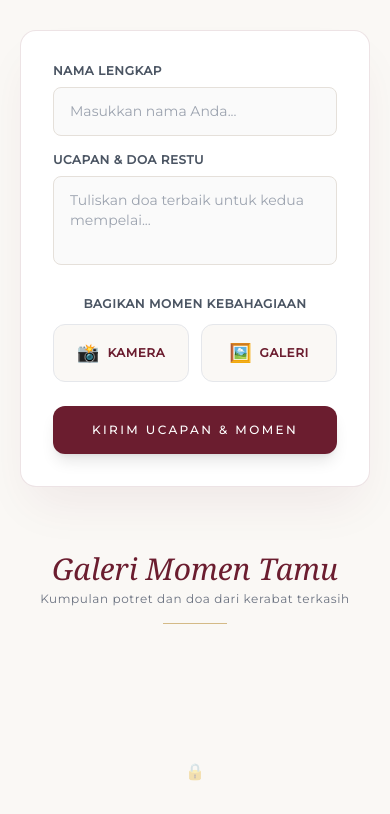
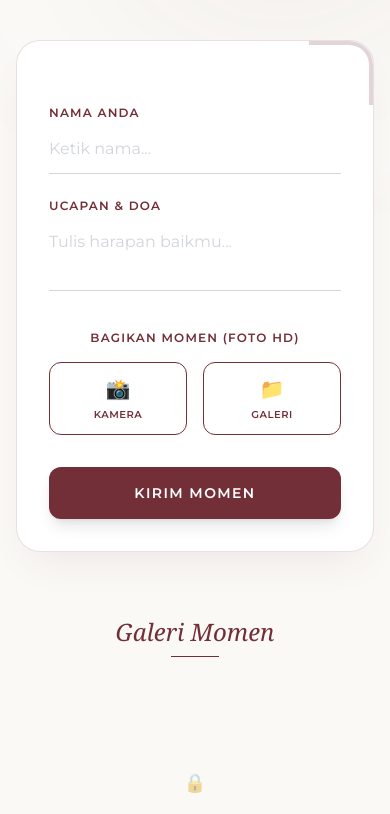
Before and after one commit to sarifarifin01/ARIFallForLINA, a plain HTML site: page index.html in a window 390 px wide. Shown: the part 175-989 px from the top of the page. Drawn offline with nearby package versions, Linux system fonts and the light colour scheme; no server answers; a web font is replaced by a local one.

Commit message:
Update index.html

```diff
--- a/index.html
+++ b/index.html
@@ -3,134 +3,118 @@
 <head>
     <meta charset="UTF-8">
     <meta name="viewport" content="width=device-width, initial-scale=1.0">
-    <title>The Wedding Celebration - Lina & Sarif</title>
+    <title>Buku Tamu Digital - Wedding</title>
     <script src="https://cdn.tailwindcss.com"></script>
-    <link href="https://fonts.googleapis.com/css2?family=Cormorant+Garamond:ital,wght@0,400;0,600;1,400&family=Montserrat:wght@300;400;500&display=swap" rel="stylesheet">
+    <link href="https://fonts.googleapis.com/css2?family=Playfair+Display:ital,wght@0,500;0,700;1,500&family=Montserrat:wght@300;400;500;600&display=swap" rel="stylesheet">
 
     <!-- Load Firebase -->
     <script src="https://www.gstatic.com/firebasejs/8.10.1/firebase-app.js"></script>
     <script src="https://www.gstatic.com/firebasejs/8.10.1/firebase-firestore.js"></script>
 
     <style>
-        :root {
-            --maroon: #6B1D2F;
-            --maroon-dark: #4A1320;
-            --cream: #FAF8F5;
-            --gold: #C5A059;
-        }
-        body { font-family: 'Montserrat', sans-serif; background-color: var(--cream); color: #2C2C2C; }
-        .font-serif { font-family: 'Cormorant Garamond', serif; }
-
+        :root { --maroon: #722F37; --maroon-dark: #521f25; }
+        body { font-family: 'Montserrat', sans-serif; background-color: #FAF9F6; color: #333; }
+        .font-serif { font-family: 'Playfair Display', serif; }
         .text-maroon { color: var(--maroon); }
         .bg-maroon { background-color: var(--maroon); }
         .border-maroon { border-color: var(--maroon); }
 
-        /* Kartu Kaca Mewah */
-        .card-luxury {
+        /* Elemen Kaca & Bayangan Lembut */
+        .card-elegant {
             background: #FFFFFF;
-            border: 1px solid rgba(107, 29, 47, 0.12);
-            box-shadow: 0 25px 50px -12px rgba(107, 29, 47, 0.08);
-            position: relative;
+            border: 1px solid rgba(114, 47, 55, 0.15);
+            box-shadow: 0 20px 40px -15px rgba(114, 47, 55, 0.1);
         }
 
-        /* Layout Galeri Masonry */
+        /* Layout Galeri */
         .masonry-grid { column-count: 1; column-gap: 1.5rem; }
         @media (min-width: 640px) { .masonry-grid { column-count: 2; } }
-        .masonry-item { break-inside: avoid; margin-bottom: 1.5rem; animation: fadeIn 0.8s ease forwards; }
+        .masonry-item { break-inside: avoid; margin-bottom: 1.5rem; }
 
-        @keyframes fadeIn {
-            from { opacity: 0; transform: translateY(15px); }
-            to { opacity: 1; transform: translateY(0); }
-        }
-
-        /* Garis Input Elegan */
-        .input-luxury {
-            background: #FAFAFA;
-            border: 1px solid #E5E0DA;
-            border-radius: 8px;
-            padding: 0.85rem 1rem;
+        /* Input Elegan Minimalis */
+        .input-elegant {
+            background: transparent;
+            border: none;
+            border-bottom: 1px solid #d1d5db;
+            border-radius: 0;
+            padding: 0.75rem 0;
             transition: all 0.3s ease;
         }
-        .input-luxury:focus {
+        .input-elegant:focus {
             outline: none;
-            border-color: var(--maroon);
-            box-shadow: 0 0 0 3px rgba(107, 29, 47, 0.05);
-            background: #FFFFFF;
+            border-bottom: 2px solid var(--maroon);
         }
     </style>
 </head>
-<body class="relative min-h-screen pb-20 selection:bg-[#6B1D2F] selection:text-white">
+<body class="relative min-h-screen pb-12">
 
-    <!-- Garis Aksen Mewah di Atas -->
-    <div class="fixed top-0 left-0 w-full h-1.5 bg-gradient-to-r from-[var(--maroon)] via-[var(--gold)] to-[var(--maroon)] z-50"></div>
+    <!-- Ornamen Abstrak Latar Belakang -->
+    <div class="fixed top-0 left-0 w-full h-2 bg-maroon z-50"></div>
+    <div class="fixed top-[-10%] right-[-5%] w-64 h-64 bg-[#722F37] rounded-full mix-blend-multiply filter blur-[100px] opacity-10 z-0 pointer-events-none"></div>
 
-    <div class="max-w-xl mx-auto px-5 pt-12 sm:pt-16 relative z-10">
+    <div class="max-w-2xl mx-auto p-4 sm:p-6 relative z-10 mt-10">
 
-        <!-- Header Undangan -->
+        <!-- Header -->
         <div class="text-center mb-12">
-            <span class="text-[11px] tracking-[0.4em] uppercase text-[var(--gold)] font-medium block mb-3">The Wedding Celebration of</span>
-            <h1 class="text-5xl sm:text-6xl font-serif italic text-maroon font-semibold mb-3">
+            <p class="text-[10px] sm:text-xs text-gray-500 tracking-[0.4em] uppercase font-semibold mb-3">The Wedding Celebration Of</p>
+            <h1 class="text-5xl sm:text-6xl font-serif font-bold text-maroon mb-2">
                 Lina & Sarif
             </h1>
-            <div class="flex items-center justify-center gap-3 my-4">
-                <div class="h-[1px] w-12 bg-[var(--gold)] opacity-60"></div>
-                <span class="text-xs tracking-[0.3em] uppercase text-gray-500 font-medium">#ARIFallForLINA</span>
-                <div class="h-[1px] w-12 bg-[var(--gold)] opacity-60"></div>
-            </div>
+            <p class="text-sm sm:text-base text-[#722F37]/70 font-medium tracking-widest mt-4">#ARIFallForLINA</p>
         </div>
 
-        <!-- Form Input Kartu Mewah -->
-        <form id="guestForm" class="card-luxury p-8 sm:p-10 rounded-2xl mb-16 space-y-6">
-            <div class="space-y-4">
+        <!-- Form Input -->
+        <form id="guestForm" class="card-elegant p-8 sm:p-10 rounded-3xl mb-16 space-y-8 relative overflow-hidden">
+            <!-- Dekorasi Sudut -->
+            <div class="absolute top-0 right-0 w-16 h-16 border-t-4 border-r-4 border-maroon opacity-20 rounded-tr-3xl"></div>
+
+            <div class="space-y-6 relative z-10">
                 <div>
-                    <label class="block text-xs font-semibold tracking-wider text-gray-600 uppercase mb-2">Nama Lengkap</label>
-                    <input type="text" id="name" required class="w-full input-luxury text-gray-800 text-sm" placeholder="Masukkan nama Anda...">
+                    <label class="block text-xs font-semibold tracking-widest text-maroon uppercase mb-1">Nama Anda</label>
+                    <input type="text" id="name" required class="w-full input-elegant text-gray-800 placeholder-gray-300" placeholder="Ketik nama...">
                 </div>
                 <div>
-                    <label class="block text-xs font-semibold tracking-wider text-gray-600 uppercase mb-2">Ucapan & Doa Restu</label>
-                    <textarea id="message" required rows="3" class="w-full input-luxury text-gray-800 text-sm resize-none" placeholder="Tuliskan doa terbaik untuk kedua mempelai..."></textarea>
+                    <label class="block text-xs font-semibold tracking-widest text-maroon uppercase mb-1">Ucapan & Doa</label>
+                    <textarea id="message" required rows="2" class="w-full input-elegant text-gray-800 placeholder-gray-300 resize-none" placeholder="Tulis harapan baikmu..."></textarea>
                 </div>
             </div>
 
-            <!-- Bagian Unggah Foto -->
-            <div>
-                <label class="block text-xs font-semibold tracking-wider text-gray-600 uppercase mb-3 text-center">Bagikan Momen Kebahagiaan</label>
+            <!-- Area Unggah Foto HD -->
+            <div class="relative z-10">
+                <label class="block text-xs font-semibold tracking-widest text-maroon uppercase mb-4 text-center">Bagikan Momen (Foto HD)</label>
 
                 <input type="file" id="photoCamera" accept="image/*" capture="environment" class="hidden" onchange="previewFile('photoCamera')">
                 <input type="file" id="photoGallery" accept="image/*" class="hidden" onchange="previewFile('photoGallery')">
 
-                <div class="grid grid-cols-2 gap-3">
-                    <button type="button" onclick="document.getElementById('photoCamera').click()" class="bg-[#FAF8F5] border border-[var(--maroon)]/20 hover:border-[var(--maroon)] text-maroon py-3.5 px-4 rounded-xl flex items-center justify-center gap-2 transition duration-300 group">
-                        <span class="text-lg group-hover:scale-110 transition">📸</span>
-                        <span class="text-xs font-semibold tracking-wider uppercase">Kamera</span>
+                <div class="flex gap-4">
+                    <button type="button" onclick="document.getElementById('photoCamera').click()" class="flex-1 bg-white border border-maroon text-maroon hover:bg-[#722F37] hover:text-white p-3 rounded-xl flex flex-col items-center justify-center gap-1 transition duration-300">
+                        <span class="text-xl">📸</span>
+                        <span class="text-[10px] font-bold tracking-wider uppercase">Kamera</span>
                     </button>
-                    <button type="button" onclick="document.getElementById('photoGallery').click()" class="bg-[#FAF8F5] border border-[var(--maroon)]/20 hover:border-[var(--maroon)] text-maroon py-3.5 px-4 rounded-xl flex items-center justify-center gap-2 transition duration-300 group">
-                        <span class="text-lg group-hover:scale-110 transition">🖼️</span>
-                        <span class="text-xs font-semibold tracking-wider uppercase">Galeri</span>
+                    <button type="button" onclick="document.getElementById('photoGallery').click()" class="flex-1 bg-white border border-maroon text-maroon hover:bg-[#722F37] hover:text-white p-3 rounded-xl flex flex-col items-center justify-center gap-1 transition duration-300">
+                        <span class="text-xl">📁</span>
+                        <span class="text-[10px] font-bold tracking-wider uppercase">Galeri</span>
                     </button>
                 </div>
-                <div id="file-status" class="hidden mt-3 text-center">
-                    <span class="inline-block bg-[var(--maroon)]/10 text-maroon text-[11px] font-medium px-3 py-1 rounded-full">✓ Foto HD siap dibagikan</span>
-                </div>
+                <p id="file-status" class="text-xs text-maroon text-center font-medium mt-3 hidden">✓ Foto disiapkan</p>
             </div>
 
-            <button type="submit" id="btnSubmit" class="w-full bg-maroon text-white font-medium text-xs tracking-[0.2em] uppercase py-4 rounded-xl shadow-lg hover:bg-[var(--maroon-dark)] transition duration-300 mt-2">
-                Kirim Ucapan & Momen
+            <button type="submit" id="btnSubmit" class="w-full bg-maroon text-white font-semibold text-sm tracking-widest uppercase py-4 rounded-xl mt-4 shadow-lg hover:shadow-xl hover:bg-[#521f25] transition duration-300 relative z-10">
+                Kirim Momen
             </button>
         </form>
 
-        <!-- Seksi Galeri -->
-        <div class="text-center mb-10">
-            <h2 class="text-3xl font-serif italic text-maroon">Galeri Momen Tamu</h2>
-            <p class="text-xs text-gray-500 tracking-wider mt-1">Kumpulan potret dan doa dari kerabat terkasih</p>
-            <div class="w-16 h-[1px] bg-[var(--gold)] mx-auto mt-4 opacity-70"></div>
+        <!-- Galeri -->
+        <div class="text-center mb-8">
+            <h2 class="text-2xl font-serif italic text-maroon">Galeri Momen</h2>
+            <div class="w-12 h-[1px] bg-maroon mx-auto mt-2"></div>
         </div>
 
         <div id="gallery" class="masonry-grid"></div>
 
-        <!-- Tombol Gembok Admin (Tanpa Teks Apapun) -->
-        <div class="text-center mt-24 pb-6">
-            <button onclick="adminLogin()" class="text-gray-300 hover:text-maroon transition text-base opacity-30 hover:opacity-100 focus:outline-none">
+        <!-- Tombol Rahasia Admin (Hanya Gembok Tanpa Teks) -->
+        <div class="text-center mt-20 pb-4">
+            <button onclick="adminLogin()" class="text-gray-300 hover:text-maroon transition text-lg opacity-40 hover:opacity-100">
                 🔒
             </button>
         </div>
@@ -149,7 +133,7 @@
         const db = firebase.firestore();
 
         let myPosts = JSON.parse(localStorage.getItem('guestbook_my_posts')) || [];
-        let isAdmin = localStorage.getItem('guestbook_admin'] === 'sarifarifin1901@gmail.com';
+        let isAdmin = localStorage.getItem('guestbook_admin') === 'sarifarifin1901@gmail.com';
         let selectedFile = null;
 
         window.previewFile = function(inputId) {
@@ -159,9 +143,10 @@
             }
         }
 
+        // Login Admin Tanpa Teks Keterangan
         window.adminLogin = function() {
             if (isAdmin) return;
-            const email = prompt("");
+            const email = prompt(""); // Pop-up kosong tanpa instruksi
             if (email === 'sarifarifin1901@gmail.com') {
                 localStorage.setItem('guestbook_admin', email);
                 location.reload();
@@ -200,7 +185,7 @@
         document.getElementById('guestForm').addEventListener('submit', async (e) => {
             e.preventDefault();
             const btn = document.getElementById('btnSubmit');
-            btn.innerHTML = "Memproses Momen...";
+            btn.innerHTML = "Memproses...";
             btn.disabled = true;
 
             const name = document.getElementById('name').value;
@@ -236,19 +221,19 @@
                 selectedFile = null;
                 document.getElementById('file-status').classList.add('hidden');
             } catch (error) {
-                alert("Gagal mengirim: " + error.message);
+                alert("Error: " + error.message);
             }
 
-            btn.innerHTML = "Kirim Ucapan & Momen";
+            btn.innerHTML = "Kirim Momen";
             btn.disabled = false;
         });
 
         window.deletePost = async function(docId) {
-            if (confirm("Hapus momen ini?")) {
+            if (confirm("Hapus?")) {
                 try {
                     await db.collection("guestbook").doc(docId).delete();
                 } catch (error) {
-                    alert("Gagal menghapus: " + error.message);
+                    alert("Error: " + error.message);
                 }
             }
         };
@@ -265,17 +250,17 @@
                 const canDelete = isMyPost || isAdmin;
 
                 const deleteBtnHtml = canDelete
-                    ? `<button onclick="deletePost('${docId}')" class="text-xs text-red-700 bg-red-50 hover:bg-red-100 px-2.5 py-1 rounded-md transition font-medium">Hapus</button>`
+                    ? `<button onclick="deletePost('${docId}')" class="text-xs text-red-700 bg-red-100 hover:bg-red-200 px-2 py-1 rounded transition">✕</button>`
                     : ``;
 
                 gallery.innerHTML += `
-                    <div class="masonry-item card-luxury p-5 rounded-xl">
+                    <div class="masonry-item card-elegant p-5 rounded-2xl">
                         <div class="flex justify-between items-start mb-3">
-                            <h3 class="font-serif font-bold text-maroon text-lg">${data.name}</h3>
+                            <p class="font-bold text-maroon text-lg font-serif">${data.name}</p>
                             ${deleteBtnHtml}
                         </div>
-                        <p class="text-sm text-gray-700 leading-relaxed font-light italic mb-4">"${data.message}"</p>
-                        ${data.photoUrl ? `<div class="overflow-hidden rounded-lg border border-gray-100"><img src="${data.photoUrl}" class="w-full object-cover hover:scale-105 transition duration-500"></div>` : ''}
+                        <p class="text-sm text-gray-700 leading-relaxed font-medium italic mb-4">"${data.message}"</p>
+                        ${data.photoUrl ? `<img src="${data.photoUrl}" class="w-full rounded-xl shadow-sm border border-gray-100 object-cover">` : ''}
                     </div>
                 `;
             });
```
